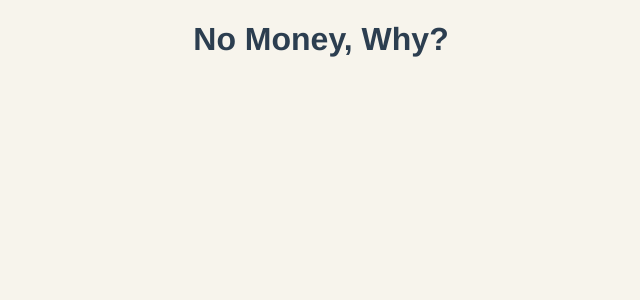
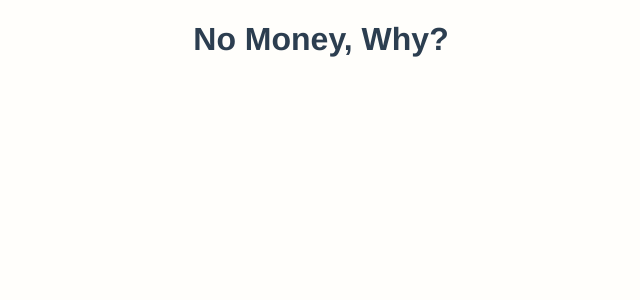
Before and after one commit to debjeanlee/nomoneywhy, a Vue app: page / in a window 1280 px wide. Shown: the top 300 px of the page, without its empty margins (319-959 px from the left). Built offline with nearby package versions, Linux system fonts and the light colour scheme.

Commit message:
modified white color var

```diff
--- a/src/assets/css/variables.scss
+++ b/src/assets/css/variables.scss
@@ -1,4 +1,4 @@
-$white: #f7f4ec;
+$white: #fffefb;
 $cream: #f7ebdb;
 $peach: #ffd294;
 $salmon: #f3a089;
```
